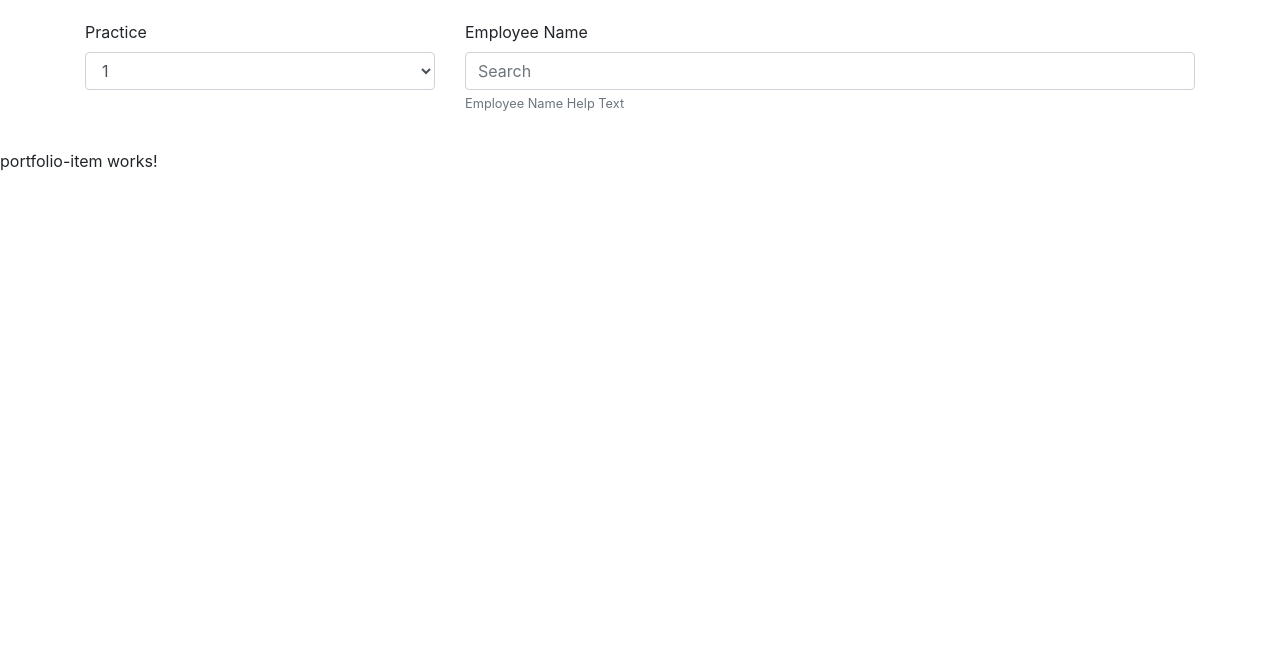
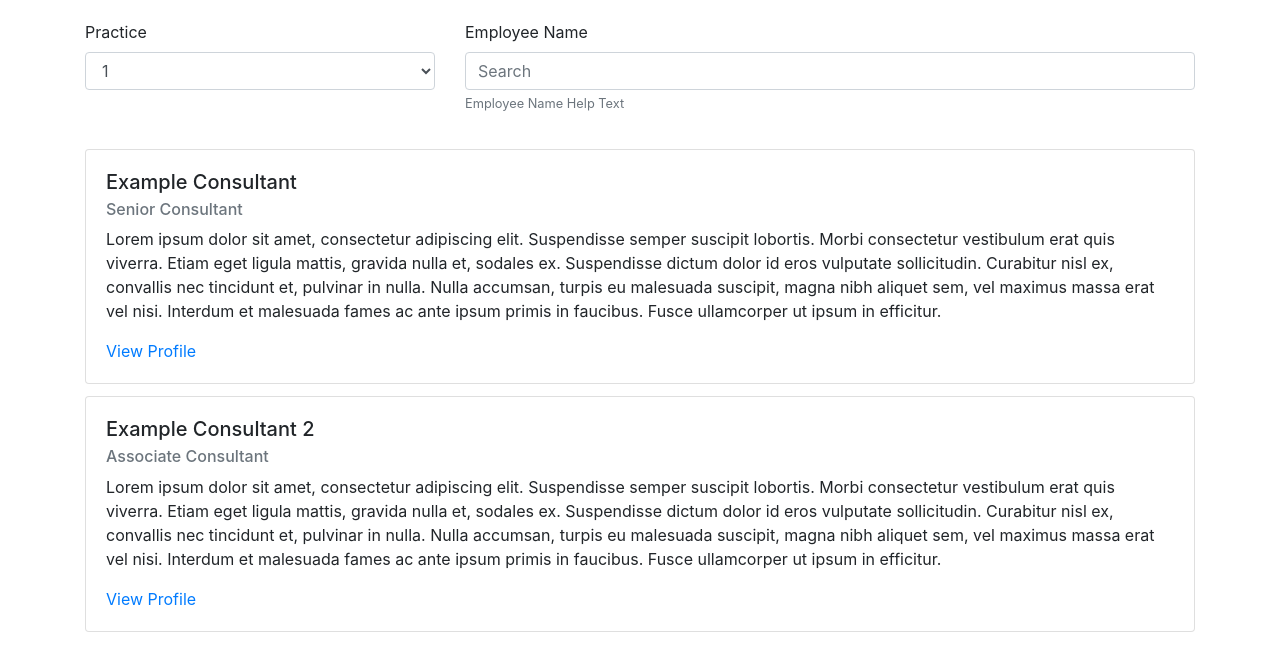
Before and after one commit to sogetiprofileteam/profile, an Angular app: page / in a window 1280 px wide. Shown: the top 668 px of the page. Built offline with nearby package versions, Linux system fonts and the light colour scheme.

Commit message:
adds card

```diff
--- a/src/app/portfolio-item/portfolio-item.component.html
+++ b/src/app/portfolio-item/portfolio-item.component.html
@@ -1,3 +1,20 @@
-<p>
-  portfolio-item works!
-</p>
+<div class="container">
+  <div class="card">
+    <div class="card-body">
+      <h5 class="card-title">Example Consultant</h5>
+      <h6 class="card-subtitle mb-2 text-muted">Senior Consultant</h6>
+      <p class="card-text">Lorem ipsum dolor sit amet, consectetur adipiscing elit. Suspendisse semper suscipit lobortis. Morbi consectetur vestibulum erat quis viverra. Etiam eget ligula mattis, gravida nulla et, sodales ex. Suspendisse dictum dolor id eros vulputate sollicitudin. Curabitur nisl ex, convallis nec tincidunt et, pulvinar in nulla. Nulla accumsan, turpis eu malesuada suscipit, magna nibh aliquet sem, vel maximus massa erat vel nisi. Interdum et malesuada fames ac ante ipsum primis in faucibus. Fusce ullamcorper ut ipsum in efficitur.</p>
+      <a href="#" class="card-link">View Profile</a>
+    </div>
+  </div>
+</div>
+<div class="container">
+  <div class="card">
+    <div class="card-body">
+      <h5 class="card-title">Example Consultant 2</h5>
+      <h6 class="card-subtitle mb-2 text-muted">Associate Consultant</h6>
+      <p class="card-text">Lorem ipsum dolor sit amet, consectetur adipiscing elit. Suspendisse semper suscipit lobortis. Morbi consectetur vestibulum erat quis viverra. Etiam eget ligula mattis, gravida nulla et, sodales ex. Suspendisse dictum dolor id eros vulputate sollicitudin. Curabitur nisl ex, convallis nec tincidunt et, pulvinar in nulla. Nulla accumsan, turpis eu malesuada suscipit, magna nibh aliquet sem, vel maximus massa erat vel nisi. Interdum et malesuada fames ac ante ipsum primis in faucibus. Fusce ullamcorper ut ipsum in efficitur.</p>
+      <a href="#" class="card-link">View Profile</a>
+    </div>
+  </div>
+</div>
--- a/src/app/portfolio-item/portfolio-item.component.scss
+++ b/src/app/portfolio-item/portfolio-item.component.scss
@@ -0,0 +1,3 @@
+.container {
+    margin-bottom: 12px;
+}
```
